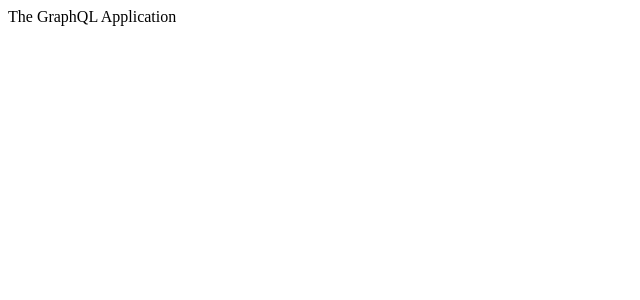
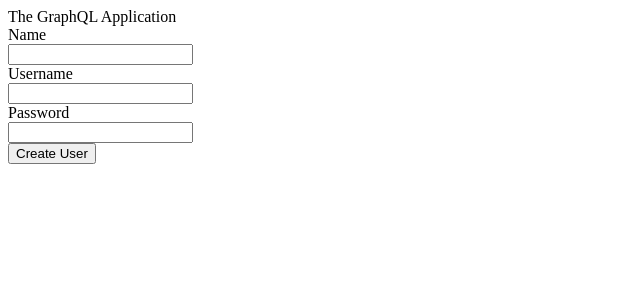
Before and after one commit to GreatEki/React-Node-GraphQL, a React (Create React App) app in the folder client/: page / in a window 1280 px wide. Shown: the top 300 px of the page, without its empty margins (0-640 px from the left). Built offline with nearby package versions, Linux system fonts and the light colour scheme.

Commit message:
implemented handleChange in app

```diff
--- a/client/src/App.tsx
+++ b/client/src/App.tsx
@@ -1,9 +1,13 @@
-import React from 'react';
+import { useState } from 'react';
 import './App.css';
 
 import { ApolloClient, InMemoryCache, ApolloProvider } from '@apollo/client';
 
 function App() {
+	const [name, setName] = useState('');
+	const [userName, setUserName] = useState('');
+	const [password, setPassword] = useState('');
+
 	const client = new ApolloClient({
 		uri: 'http://localhost:5000/graphql',
 		cache: new InMemoryCache(),
@@ -12,6 +16,32 @@ function App() {
 	return (
 		<ApolloProvider client={client}>
 			<div> The GraphQL Application</div>
+
+			<div className='createUser'>
+				<div>
+					<label> Name </label>
+					<br />
+					<input type='text' onChange={(e) => setName(e.currentTarget.value)} />
+				</div>
+				<div>
+					<label> Username </label>
+					<br />
+					<input
+						type='text'
+						onChange={(e) => setUserName(e.currentTarget.value)}
+					/>
+				</div>
+				<div>
+					<label> Password </label>
+					<br />
+					<input
+						type='text'
+						onChange={(e) => setPassword(e.currentTarget.value)}
+					/>
+				</div>
+
+				<button>Create User</button>
+			</div>
 		</ApolloProvider>
 	);
 }
```
